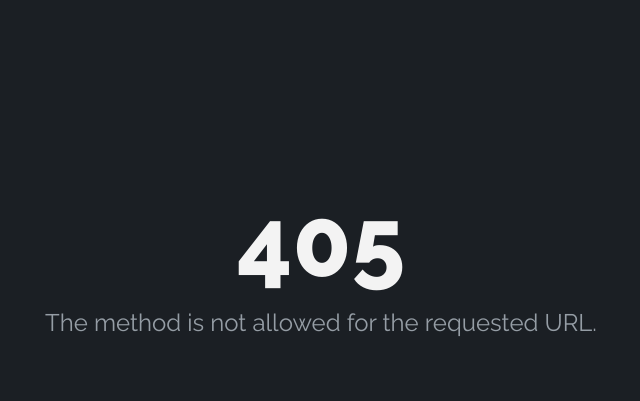
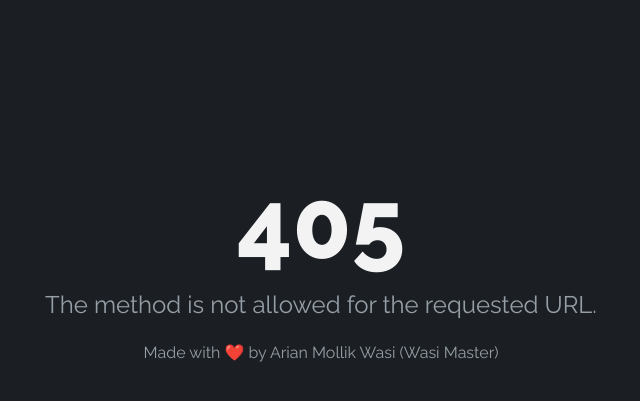
Before and after one commit to typesplainer/typesplainer-web, a Flask app: page /typesplain in a window 1280 px wide. Shown: the part 159-560 px from the top of the page, without its empty margins (319-959 px from the left). Run offline with Flask 2, Linux system fonts and the light colour scheme.

Commit message:
Add footers to result and error page

```diff
--- a/src/website/templates/error.html
+++ b/src/website/templates/error.html
@@ -50,6 +50,11 @@
     <div class="center">
       <h1 class="title">{{ title }}</h1>
       <p class="description">{{ description|safe }}</p>
+      <footer class="footer">
+        <p class="footer-description">
+          Made with ❤️ by Arian Mollik Wasi (Wasi Master)
+        </p>
+      </footer>
     </div>
   </body>
 </html>
--- a/src/website/templates/typesplain.html
+++ b/src/website/templates/typesplain.html
@@ -189,6 +189,11 @@
       <h1 class="title">Not Typesplained :(</h1>
       <p class="description">No types found to explain!</p>
       {% endif %}
+      <footer class="footer">
+        <p class="footer-description">
+          Made with ❤️ by Arian Mollik Wasi (Wasi Master)
+        </p>
+      </footer>
     </div>
   </body>
 </html>
```
